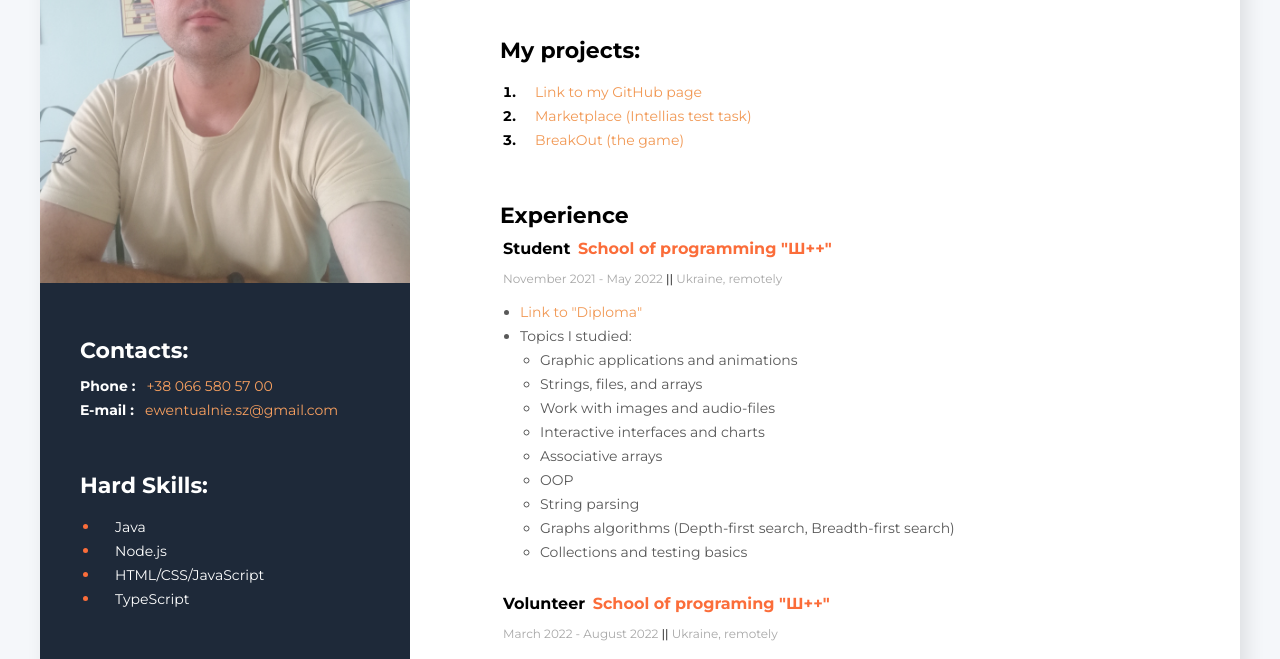
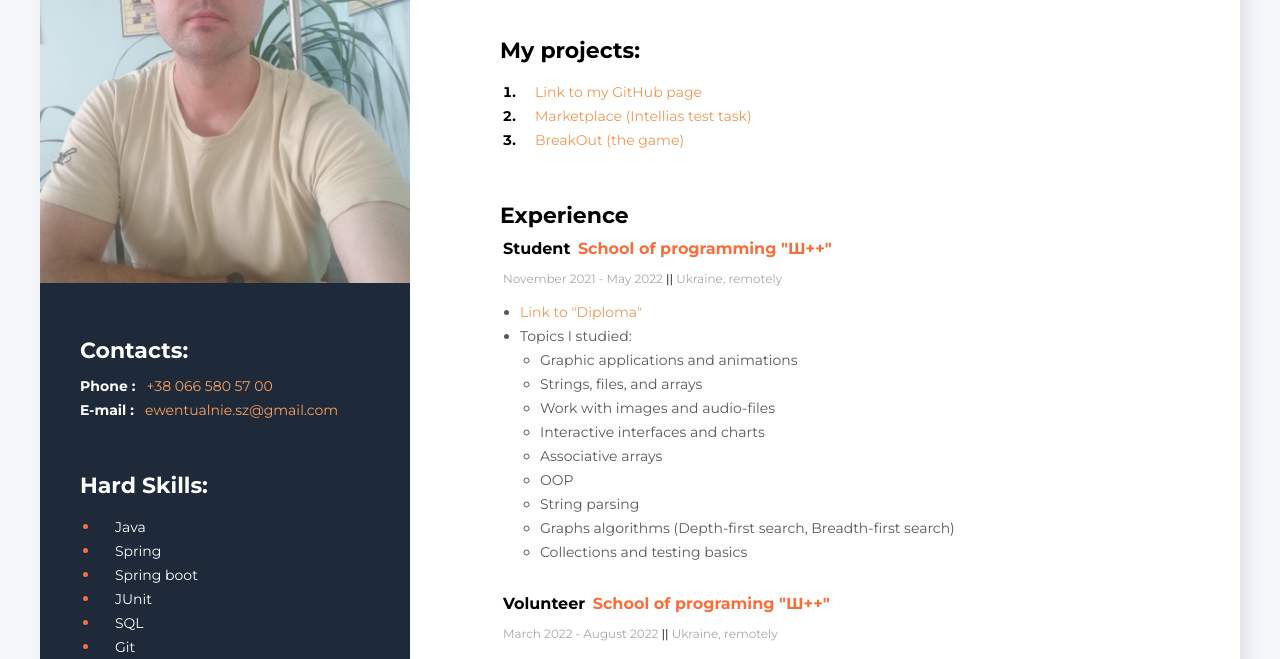
Before and after one commit to Ewentualnie/Ewentualnie.github.io, a plain HTML site: page index.html in a window 1280 px wide. Shown: the part 290-949 px from the top of the page. Drawn offline with Linux system fonts and the light colour scheme.

Commit message:
Update index.html
update resume

```diff
--- a/index.html
+++ b/index.html
@@ -99,7 +99,6 @@
                         my communication skills
                     </li>
                 </ul>
-                </ul>
             </div>
 
         </div>
@@ -141,6 +140,11 @@
             <h3 class="sidebar_title">Hard Skills:</h3>
             <ul class="tech_skills_list">
                 <li class="tech_skills_item"><span class="tech_skills_text">Java</span></li>
+                <li class="tech_skills_item"><span class="tech_skills_text">Spring</span></li>
+                <li class="tech_skills_item"><span class="tech_skills_text">Spring boot</span></li>
+                <li class="tech_skills_item"><span class="tech_skills_text">JUnit</span></li>
+                <li class="tech_skills_item"><span class="tech_skills_text">SQL</span></li>
+                <li class="tech_skills_item"><span class="tech_skills_text">Git</span></li>
                 <li class="tech_skills_item"><span class="tech_skills_text">Node.js</span></li>
                 <li class="tech_skills_item"><span class="tech_skills_text">HTML/CSS/JavaScript</span></li>
                 <li class="tech_skills_item"><span class="tech_skills_text">TypeScript</span></li>
```
